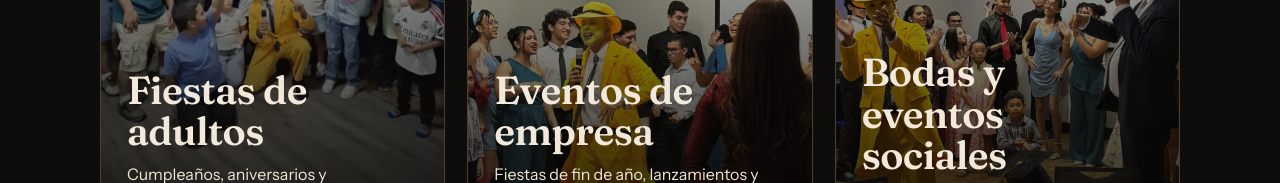
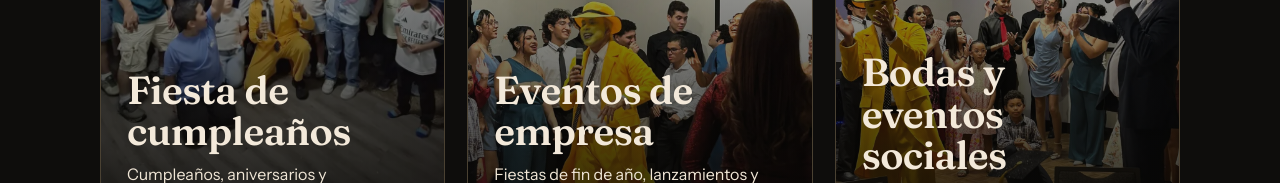
Before and after one commit to Jairo-Hyrox/la-mascara-show-panama, a plain HTML site: page index.html in a window 1280 px wide. Shown: the part 1397-1580 px from the top of the page. Drawn offline with Linux system fonts and the light colour scheme.

Commit message:
Título de la tarjeta 01: Fiesta de cumpleaños
Co-Authored-By: Claude Sonnet 5.5 <noreply@anthropic.com>
Claude-Session: https://claude.ai/code/session_01MsBg5NfZNJkHefthNNhf3c

```diff
--- a/index.html
+++ b/index.html
@@ -573,7 +573,7 @@ h2 span,h2 em{font-style:italic;color:var(--amarillo)}
   <p class="eyebrow oro rv">Para qué evento</p>
   <h2 id="h-ev" class="rv" style="margin-top:12px">Un show, tres formas de hacerlo tuyo.</h2>
   <div class="cards3">
-    <a class="evc rv" href="#reserva" data-tipo="Fiesta de adultos" style="--img:url(img/show-09-card.webp);--pos:44% 50%"><span class="n">01</span><div class="tx"><h3>Fiestas de adultos</h3><p>Cumpleaños, aniversarios y celebraciones donde la pista necesita un empujón.</p><span class="mas">Reservar para mi fiesta<svg class="ico" aria-hidden="true"><use href="#arrow"/></svg></span></div></a>
+    <a class="evc rv" href="#reserva" data-tipo="Fiesta de adultos" style="--img:url(img/show-09-card.webp);--pos:44% 50%"><span class="n">01</span><div class="tx"><h3>Fiesta de cumpleaños</h3><p>Cumpleaños, aniversarios y celebraciones donde la pista necesita un empujón.</p><span class="mas">Reservar para mi fiesta<svg class="ico" aria-hidden="true"><use href="#arrow"/></svg></span></div></a>
     <a class="evc rv" href="#reserva" data-tipo="Evento de empresa" style="--img:url(img/show-12-microfono-1200.webp);--pos:50% 50%"><span class="n">02</span><div class="tx"><h3>Eventos de empresa</h3><p>Fiestas de fin de año, lanzamientos y activaciones con un personaje que la gente quiere fotografiar.</p><span class="mas">Reservar para mi empresa<svg class="ico" aria-hidden="true"><use href="#arrow"/></svg></span></div></a>
     <a class="evc rv" href="#reserva" data-tipo="Boda o evento social" style="--img:url(img/show-15-aplausos-1200.webp);--pos:50% 50%"><span class="n">03</span><div class="tx"><h3>Bodas y eventos sociales</h3><p>El momento de la noche en que todos dejan el protocolo y se unen a la fiesta.</p><span class="mas">Reservar para mi evento<svg class="ico" aria-hidden="true"><use href="#arrow"/></svg></span></div></a>
   </div>
```
